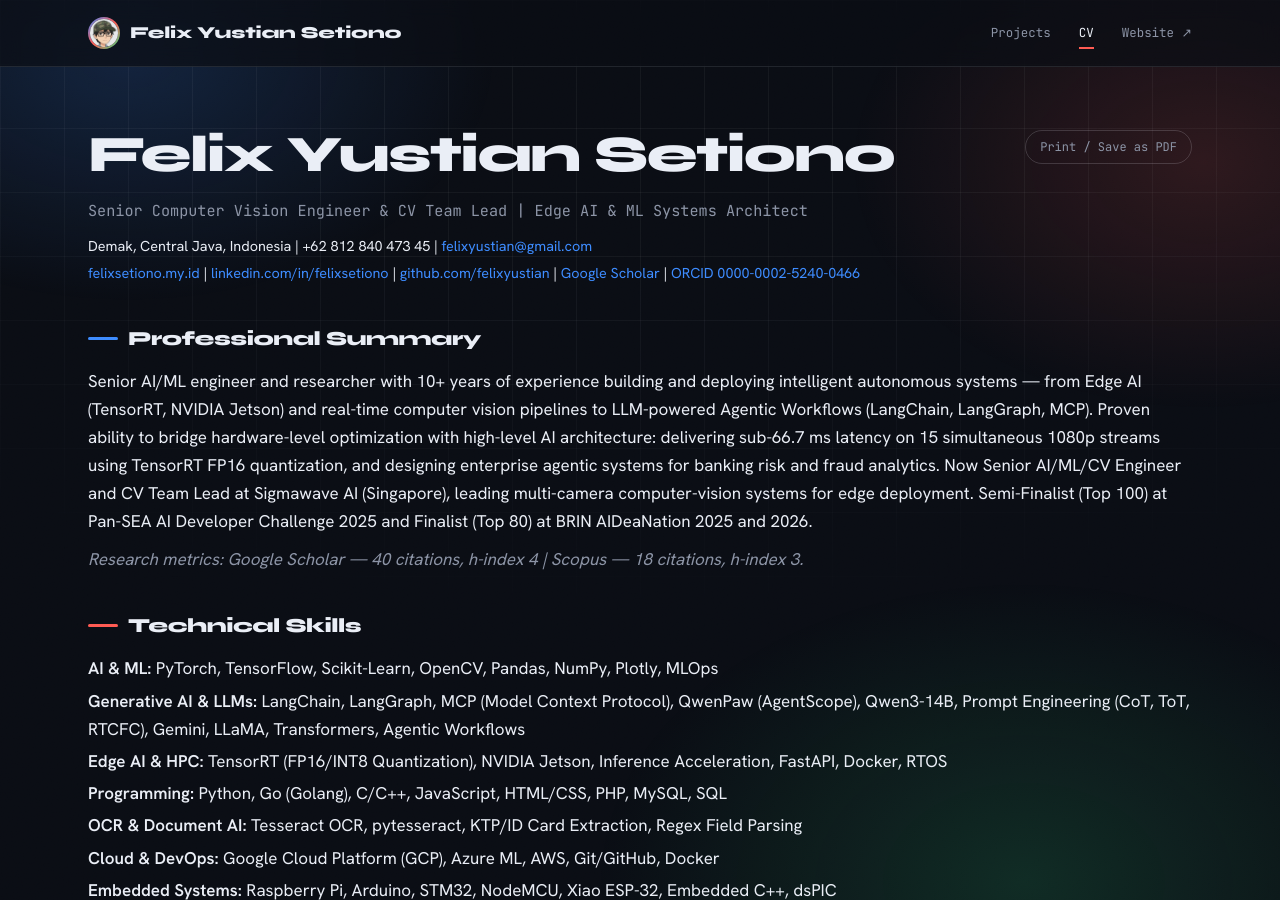
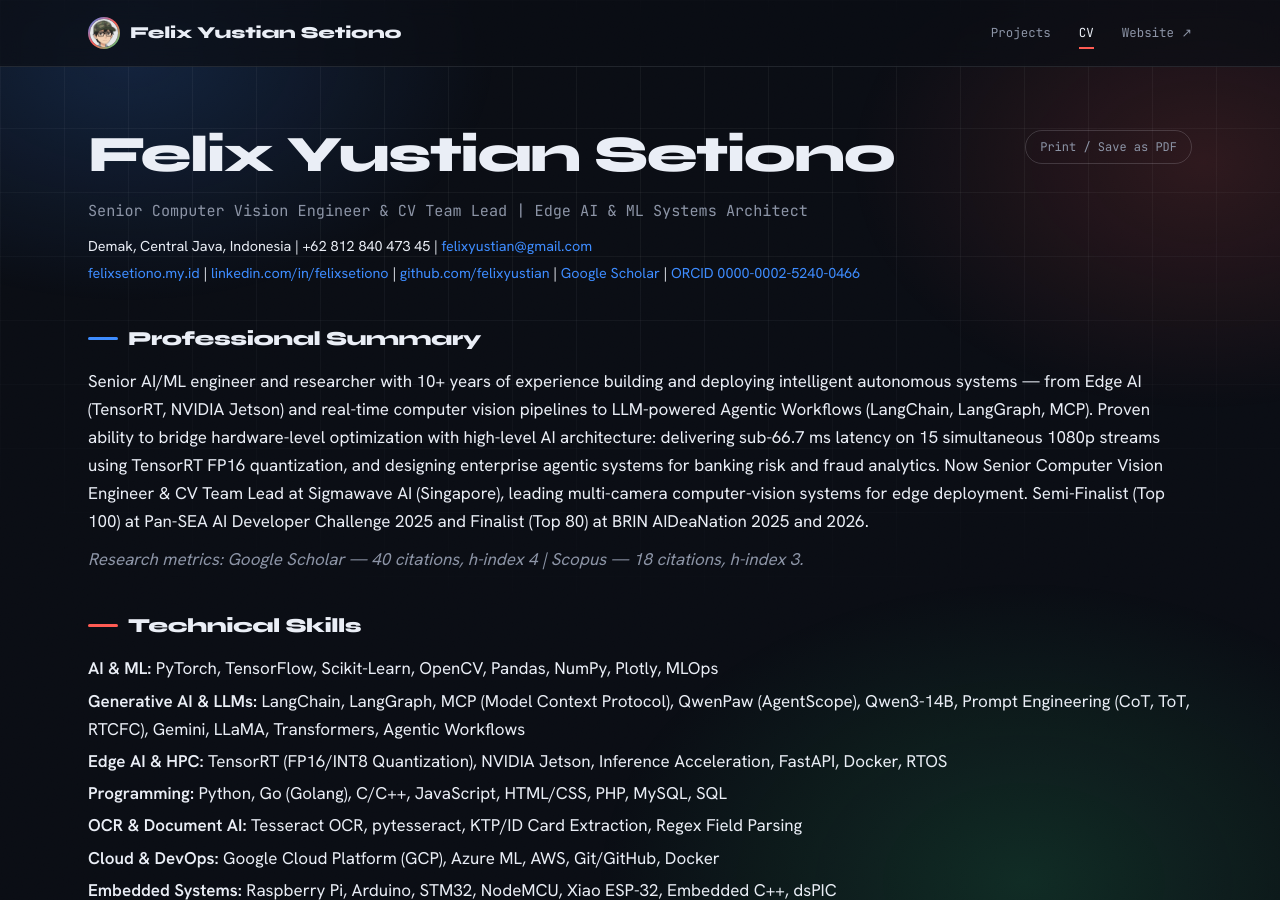
Before and after one commit to felixyustian/felixyustian.github.io, a Jekyll site: the page built from cv_ats_felix_yustian.html, in a window 1280 px wide and 900 px high. Built offline with Jekyll 4.4.1, drawn with Linux system fonts in a browser that asks for light colours.

Commit message:
Update CV summary with current title

```diff
--- a/cv_ats_felix_yustian.html
+++ b/cv_ats_felix_yustian.html
@@ -29,7 +29,7 @@ description: Curriculum vitae of Felix Yustian Setiono, Senior Computer Vision E
 </header>
 
 <h2>Professional Summary</h2>
-<p>Senior AI/ML engineer and researcher with 10+ years of experience building and deploying intelligent autonomous systems — from Edge AI (TensorRT, NVIDIA Jetson) and real-time computer vision pipelines to LLM-powered Agentic Workflows (LangChain, LangGraph, MCP). Proven ability to bridge hardware-level optimization with high-level AI architecture: delivering sub-66.7 ms latency on 15 simultaneous 1080p streams using TensorRT FP16 quantization, and designing enterprise agentic systems for banking risk and fraud analytics. Now Senior AI/ML/CV Engineer and CV Team Lead at Sigmawave AI (Singapore), leading multi-camera computer-vision systems for edge deployment. Semi-Finalist (Top 100) at Pan-SEA AI Developer Challenge 2025 and Finalist (Top 80) at BRIN AIDeaNation 2025 and 2026.</p>
+<p>Senior AI/ML engineer and researcher with 10+ years of experience building and deploying intelligent autonomous systems — from Edge AI (TensorRT, NVIDIA Jetson) and real-time computer vision pipelines to LLM-powered Agentic Workflows (LangChain, LangGraph, MCP). Proven ability to bridge hardware-level optimization with high-level AI architecture: delivering sub-66.7 ms latency on 15 simultaneous 1080p streams using TensorRT FP16 quantization, and designing enterprise agentic systems for banking risk and fraud analytics. Now Senior Computer Vision Engineer & CV Team Lead at Sigmawave AI (Singapore), leading multi-camera computer-vision systems for edge deployment. Semi-Finalist (Top 100) at Pan-SEA AI Developer Challenge 2025 and Finalist (Top 80) at BRIN AIDeaNation 2025 and 2026.</p>
 <p class="note">Research metrics: Google Scholar — 40 citations, h-index 4 | Scopus — 18 citations, h-index 3.</p>
 
 <h2>Technical Skills</h2>
```
